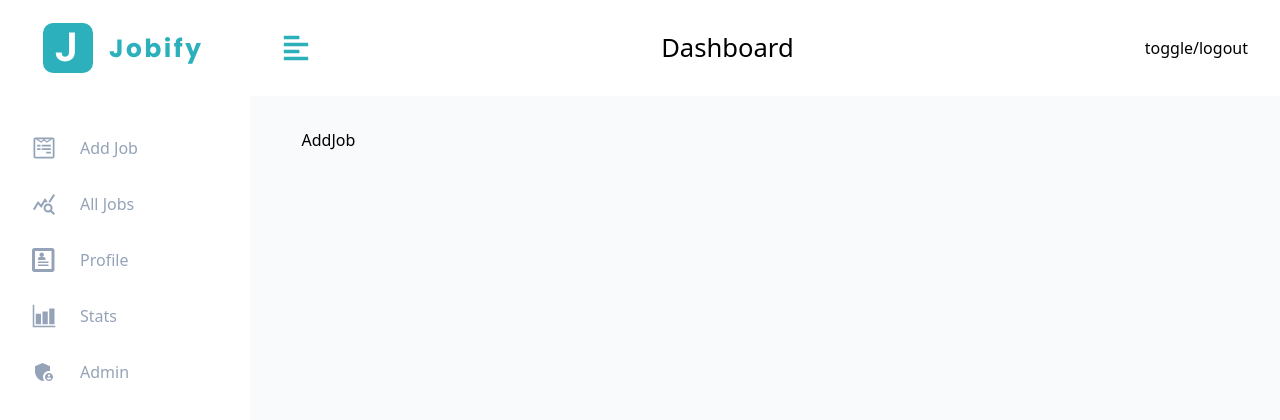
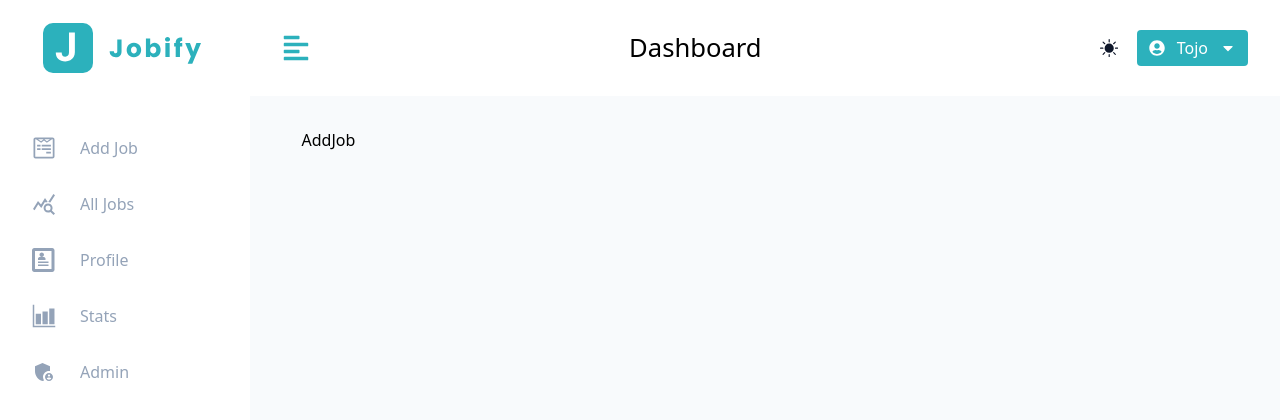
Before and after one commit to tooj-rm/jobify, a React (Vite) app in the folder packages/web/react/: page /dashboard in a window 1280 px wide. Shown: the top 420 px of the page. Built offline with nearby package versions, Linux system fonts and the light colour scheme.

Commit message:
[add] react: dashboard navbar (theme & logout)

```diff
--- /dev/null
+++ b/packages/web/react/src/components/LogoutContainer.tsx
@@ -0,0 +1,37 @@
+import { useState } from 'react';
+import { useDashboardContext } from '~/contexts';
+import { FaUserCircle, FaCaretDown } from 'react-icons/fa';
+import { clsx as cn } from 'clsx';
+
+const LogoutContainer = () => {
+  const [showLogout, setShowLogout] = useState(false);
+  const { user, logout } = useDashboardContext();
+
+  return (
+    <div className="relative">
+      <button
+        type="button"
+        onClick={() => setShowLogout(!showLogout)}
+        className="flex items-center justify-center gap-x-3 btn"
+      >
+        <FaUserCircle/>
+        {user?.name}
+        <FaCaretDown/>
+      </button>
+      <div className={cn(
+        'absolute top-[45px] left-0 w-full invisible text-center',
+        { 'visible': showLogout }
+      )}>
+        <button
+          type="button"
+          className="capitalize btn w-full"
+          onClick={logout}
+        >
+          logout
+        </button>
+      </div>
+    </div>
+  );
+};
+
+export default LogoutContainer;
--- a/packages/web/react/src/components/Navbar.tsx
+++ b/packages/web/react/src/components/Navbar.tsx
@@ -1,5 +1,5 @@
 import { FaAlignLeft } from 'react-icons/fa';
-import { Logo } from '~/components';
+import { Logo, LogoutContainer, ThemeToggle } from '~/components';
 import { useDashboardContext } from '~/contexts';
 
 const Navbar = () => {
@@ -19,7 +19,8 @@ const Navbar = () => {
         <h4 className="hidden md:block">Dashboard</h4>
       </div>
       <div className="flex items-center">
-        toggle/logout
+        <ThemeToggle/>
+        <LogoutContainer/>
       </div>
     </div>
   );
--- /dev/null
+++ b/packages/web/react/src/components/ThemeToggle.tsx
@@ -0,0 +1,18 @@
+import { BsFillSunFill, BsFillMoonFill } from 'react-icons/bs';
+import { useDashboardContext } from '~/contexts';
+
+const ThemeToggle = () => {
+  const { isDarkTheme, toggleDarkTheme } = useDashboardContext();
+
+  return (
+    <div className="grid place-items-center w-[3.5rem] h-[2rem] bg-transparent border-transparent cursor-pointer"
+         onClick={toggleDarkTheme}>
+      {isDarkTheme
+        ? <BsFillMoonFill className="text-[1.15rem] text-grey-900"/>
+        : <BsFillSunFill className="text-[1.15rem] text-grey-900"/>
+      }
+    </div>
+  );
+};
+
+export default ThemeToggle;
--- a/packages/web/react/src/components/index.ts
+++ b/packages/web/react/src/components/index.ts
@@ -5,3 +5,5 @@ export { default as BigSidebar } from './BigSidebar';
 export { default as Navbar } from './Navbar';
 export { default as SmallSidebar } from './SmallSidebar';
 export { default as NavLinks } from './NavLinks';
+export { default as LogoutContainer } from './LogoutContainer';
+export { default as ThemeToggle } from './ThemeToggle';
--- a/packages/web/react/src/layouts/DashboardLayout.tsx
+++ b/packages/web/react/src/layouts/DashboardLayout.tsx
@@ -8,7 +8,11 @@ const DashboardLayout = () => {
   const [showSidebar, setShowSidebar] = useState(false);
   const [isDarkTheme, setIsDarkTheme] = useState(false);
 
-  const toggleDarkTheme = () => setIsDarkTheme(!isDarkTheme);
+  const toggleDarkTheme = () => {
+    const theme = !isDarkTheme;
+    setIsDarkTheme(theme);
+    document.body.classList.toggle('dark', theme);
+  }
 
   const toggleSidebar = () => setShowSidebar(!showSidebar);
 
```
